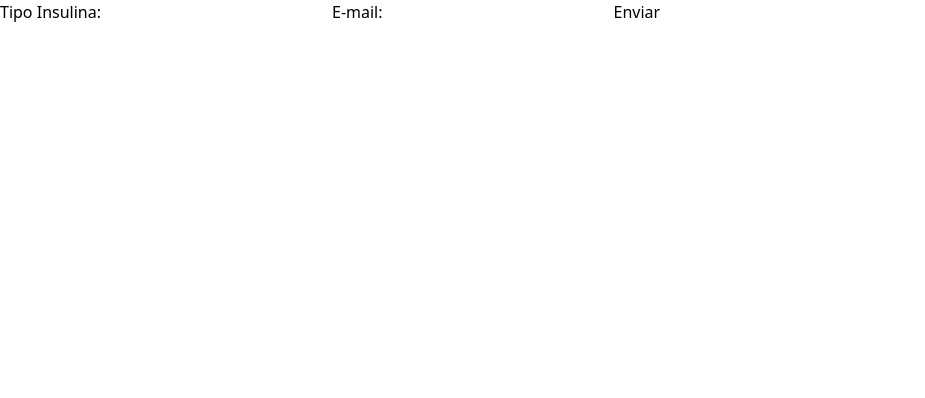
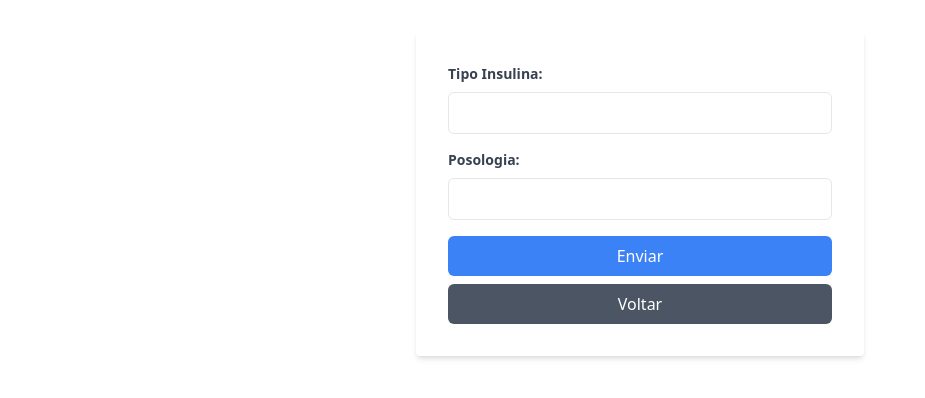
Before and after one commit to luizgolima/atividade-fiap-saude, an Angular app: page /insulina in a window 1280 px wide. Shown: the top 398 px of the page, without its empty margins (0-925 px from the left). Built offline with nearby package versions, Linux system fonts and the light colour scheme.

Commit message:
feat: Impl requisições http e melhorias no visual

```diff
--- a/src/app/components/summary/summary.component.html
+++ /dev/null
@@ -1,6 +0,0 @@
-<main>
-  <div class="py-16 flex flex-col justify-center items-center">
-    <h1 class="mb-4 text-9xl text-white font-extrabold">0</h1>
-    <p class="mb-4 text-xl text-white">Descrição aleatória</p>
-  </div>
-</main>
--- a/src/app/endocrinologia/endocrinologia.component.html
+++ b/src/app/endocrinologia/endocrinologia.component.html
@@ -1,9 +1,13 @@
-<form [formGroup]="endocrinologiaForm" (ngSubmit)="enviarFormulario()">
-  <label for="tipoInsulina">Tipo Insulina:</label>
-  <input type="text" id="tipoInsulina" formControlName="tipoInsulina"/>
-
-  <label for="posologia">E-mail:</label>
-  <input type="text" id="posologia" formControlName="posologia"/>
-
-  <button type="submit">Enviar</button>
+<form [formGroup]="endocrinologiaForm" (ngSubmit)="enviarFormulario()"
+      class="max-w-md mx-auto mt-8 p-8 bg-white rounded shadow-md">
+  <div class="mb-4">
+    <label for="tipoInsulina" class="block text-gray-700 text-sm font-bold mb-2">Tipo Insulina:</label>
+    <input type="text" id="tipoInsulina" formControlName="tipoInsulina" class="w-full p-2 border rounded-md">
+  </div>
+  <div class="mb-4">
+    <label for="posologia" class="block text-gray-700 text-sm font-bold mb-2">Posologia:</label>
+    <input type="text" id="posologia" formControlName="posologia" class="w-full p-2 border rounded-md">
+  </div>
+  <button type="submit" class="w-full bg-blue-500 text-white p-2 rounded-md">Enviar</button>
+  <a [routerLink]="['/usuario']" class="mt-2 w-full bg-gray-600 text-white p-2 rounded-md block text-center">Voltar</a>
 </form>
--- a/src/app/endocrinologia/endocrinologia.component.ts
+++ b/src/app/endocrinologia/endocrinologia.component.ts
@@ -3,11 +3,12 @@ import { CommonModule } from '@angular/common';
 import { FormBuilder, FormGroup, ReactiveFormsModule, Validators } from "@angular/forms";
 import { EndocrinologiaService } from "./service/endocrinologia.service";
 import { Endocrinologia } from "./model/endocrinologia";
+import { RouterLink } from "@angular/router";
 
 @Component({
   selector: 'app-endocrinologia',
   standalone: true,
-  imports: [CommonModule, ReactiveFormsModule],
+  imports: [CommonModule, ReactiveFormsModule, RouterLink],
   templateUrl: './endocrinologia.component.html',
   styleUrl: './endocrinologia.component.scss'
 })
--- a/src/app/insulina/insulina.component.html
+++ b/src/app/insulina/insulina.component.html
@@ -1,9 +1,13 @@
-<form [formGroup]="insulinaForm" (ngSubmit)="enviarFormulario()">
-  <label for="tipoInsulina">Tipo Insulina:</label>
-  <input type="text" id="tipoInsulina" formControlName="tipoInsulina"/>
-
-  <label for="posologia">E-mail:</label>
-  <input type="text" id="posologia" formControlName="posologia"/>
-
-  <button type="submit">Enviar</button>
+<form [formGroup]="insulinaForm" (ngSubmit)="enviarFormulario()"
+      class="max-w-md mx-auto mt-8 p-8 bg-white rounded shadow-md">
+  <div class="mb-4">
+    <label for="tipoInsulina" class="block text-gray-700 text-sm font-bold mb-2">Tipo Insulina:</label>
+    <input type="text" id="tipoInsulina" formControlName="tipoInsulina" class="w-full p-2 border rounded-md">
+  </div>
+  <div class="mb-4">
+    <label for="posologia" class="block text-gray-700 text-sm font-bold mb-2">Posologia:</label>
+    <input type="text" id="posologia" formControlName="posologia" class="w-full p-2 border rounded-md">
+  </div>
+  <button type="submit" class="w-full bg-blue-500 text-white p-2 rounded-md">Enviar</button>
+  <a [routerLink]="['/usuario']" class="mt-2 w-full bg-gray-600 text-white p-2 rounded-md block text-center">Voltar</a>
 </form>
--- a/src/app/insulina/insulina.component.ts
+++ b/src/app/insulina/insulina.component.ts
@@ -3,11 +3,12 @@ import { CommonModule } from '@angular/common';
 import { InsulinaService } from "./service/insulina.service";
 import { FormBuilder, FormGroup, ReactiveFormsModule, Validators } from "@angular/forms";
 import { Insulina } from "./model/insulina";
+import { RouterLink } from "@angular/router";
 
 @Component({
   selector: 'app-insulina',
   standalone: true,
-  imports: [CommonModule, ReactiveFormsModule],
+  imports: [CommonModule, ReactiveFormsModule, RouterLink],
   templateUrl: './insulina.component.html',
   styleUrl: './insulina.component.scss'
 })
@@ -16,8 +17,7 @@ export class InsulinaComponent implements OnInit {
   insulina: Insulina;
   insulinaForm: FormGroup = new FormGroup({});
 
-  constructor(private service: InsulinaService, private formBuilder: FormBuilder) {
-  }
+  constructor(private service: InsulinaService, private formBuilder: FormBuilder) {}
 
   ngOnInit(): void {
     this.insulinaForm = this.formBuilder.group({
--- a/src/app/usuario/usuario.component.html
+++ b/src/app/usuario/usuario.component.html
@@ -1,6 +1,13 @@
 <div class="bg-gradient-to-r from-blue-500 to-blue-900">
   <app-header></app-header>
-  <app-summary></app-summary>
+  <main *ngIf="usuario | async as userData">
+    <div class="py-16 flex flex-col justify-center items-center">
+      <h1 class="mb-4 text-3xl text-white font-extrabold">Olá, {{userData.nomeCompleto}}</h1>
+      <p class="mb-2 text-white">Seu IMC atual: {{ calcularIMC(userData.peso, userData.altura) | number:'1.1-1' }}</p>
+      <p class="text-white">Situação: {{ interpretarIMC(calcularIMC(userData.peso, userData.altura)) }}</p>
+      <small class="text-white">Peso atual: {{userData.peso}} | Altura: {{userData.altura}}</small>
+    </div>
+  </main>
 </div>
 
 <nav class="py-8 px-4 flex justify-center items-center gap-4">
@@ -11,3 +18,17 @@
     Dados Endocrinologia
   </a>
 </nav>
+
+<div *ngIf="usuario | async as userData" class="p-8">
+  <h2 class="text-2xl font-bold mb-4 text-center">Lista de Dados de Endocrinologia</h2>
+  <ul>
+    <li *ngFor="let endocrino of userData.listaDados" class="mb-2">{{endocrino.nivelGlicose}}</li>
+    <li *ngFor="let endocrino of userData.listaDados" class="mb-2">{{endocrino.nivelHemoglobinaAc1}}</li>
+  </ul>
+
+  <h2 class="text-2xl font-bold mt-8 text-center">Lista de Dados de Insulina</h2>
+  <ul>
+    <li *ngFor="let insulina of userData.gerenciamentosInsulina" class="mb-2">{{insulina.tipoInsulina}}</li>
+    <li *ngFor="let insulina of userData.gerenciamentosInsulina" class="mb-2">{{insulina.posologia}}</li>
+  </ul>
+</div>
--- a/src/app/usuario/usuario.component.ts
+++ b/src/app/usuario/usuario.component.ts
@@ -1,8 +1,7 @@
-import { Component, OnInit } from '@angular/core';
+import { Component, OnChanges, OnInit, SimpleChanges } from '@angular/core';
 import { CommonModule } from '@angular/common';
 import { HeaderComponent } from "../components/header/header.component";
-import { SummaryComponent } from "../components/summary/summary.component";
-import {RouterLink, RouterOutlet} from "@angular/router";
+import { RouterLink, RouterOutlet } from "@angular/router";
 import { Usuario } from "./model/usuario";
 import { UsuarioService } from "./service/usuario.service";
 import { Observable } from "rxjs";
@@ -10,17 +9,40 @@ import { Observable } from "rxjs";
 @Component({
   selector: 'app-usuario',
   standalone: true,
-  imports: [CommonModule, HeaderComponent, SummaryComponent, RouterLink, RouterOutlet],
+  imports: [CommonModule, HeaderComponent, RouterLink, RouterOutlet],
   templateUrl: './usuario.component.html',
   styleUrl: './usuario.component.scss'
 })
-export class UsuarioComponent implements OnInit {
+export class UsuarioComponent implements OnChanges, OnInit {
 
-  usuario: Observable<Usuario>
-  constructor(private service: UsuarioService) {}
+  usuario: Observable<Usuario>;
+
+  constructor(private service: UsuarioService) {
+  }
+
+  ngOnChanges(changes: SimpleChanges): void {
+    this.usuario = this.service.buscarDadosUsuario();
+  }
 
   ngOnInit(): void {
     this.usuario = this.service.buscarDadosUsuario();
   }
 
+  calcularIMC(peso: number, altura: number): number {
+    const alturaEmMetros: number = altura / 100;
+    return peso / (alturaEmMetros * alturaEmMetros);
+  }
+
+  interpretarIMC(imc: number): string {
+    if (imc < 18.5) {
+      return 'Abaixo do peso';
+    } else if (imc >= 18.5 && imc <= 24.9) {
+      return 'Peso saudável';
+    } else if (imc >= 25 && imc <= 29.9) {
+      return 'Sobrepeso';
+    } else {
+      return 'Obesidade';
+    }
+  }
+
 }
```
Also changed, not shown: src/app/app.component.ts (+3 -4 lines), src/app/components/summary/summary.component.ts (deleted, +0 -13 lines), src/app/components/summary/summary.component.scss (deleted), 1 other file (tests, documents, lock files or other folders).
